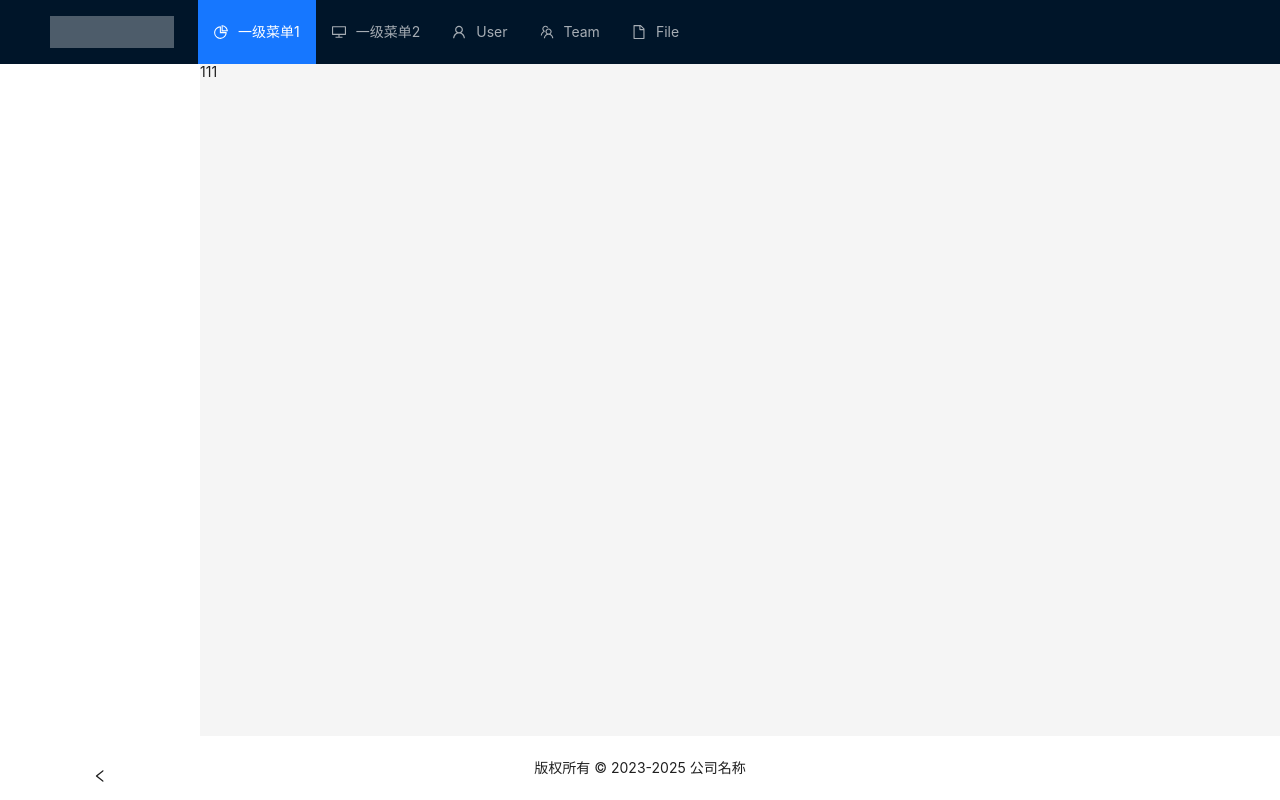
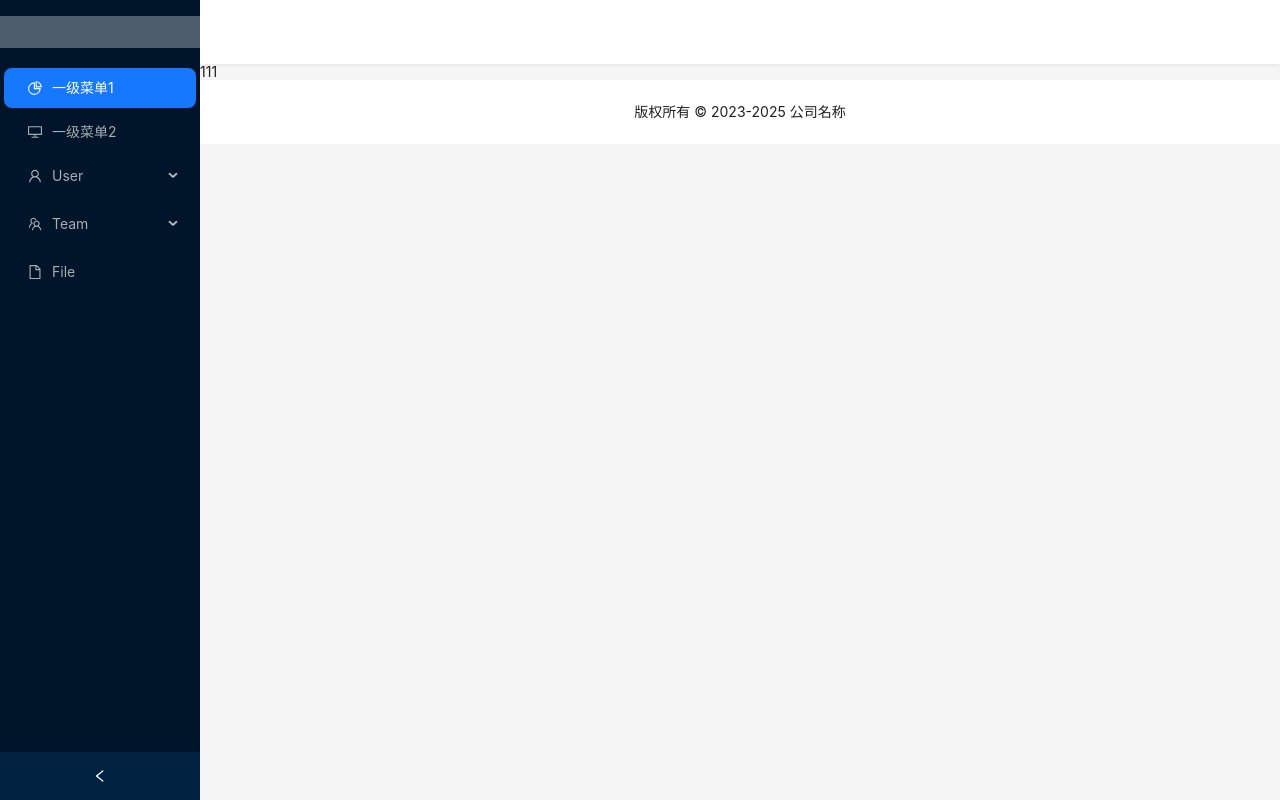
Before and after one commit to SonDemigods/nebula, a Vue app: page / in a window 1280 px wide. Built offline with nearby package versions, Linux system fonts and the light colour scheme.

Commit message:
upgrade:重构菜单布局模型，去掉顶部一级菜单。

```diff
--- a/src/layout/header.vue
+++ b/src/layout/header.vue
@@ -1,18 +1,15 @@
 <template>
-  <a-layout-header theme="dark">
-    <div class="logo" />
-    <a-menu
-      theme="dark"
-      mode="horizontal"
-      v-model:selectedKeys="selectedKeys"
-      @select="handleSelect"
-    >
-      <!-- 动态渲染菜单项 -->
-      <a-menu-item v-for="item in menuItems" :key="item.key">
-        <DynamicIcon :iconName="item.icon" />
-        <span>{{ item.label }}</span>
-      </a-menu-item>
-    </a-menu>
+  <a-layout-header class="header">
+    <a-breadcrumb :routes="routes">
+      <template #itemRender="{ route, paths }">
+        <span v-if="routes.indexOf(route) === routes.length - 1">
+          {{ route.breadcrumbName }}
+        </span>
+        <router-link v-else :to="`${basePath}/${paths.join('/')}`">
+          {{ route.breadcrumbName }}
+        </router-link>
+      </template>
+    </a-breadcrumb>
   </a-layout-header>
 </template>
 
@@ -20,44 +17,15 @@
 // 导入依赖
 import { ref, watch } from 'vue';
 
-// 导入类型
-import type { MenuItem } from '@/interface/menu.interface';
+const basePath = ref<string>('');
+const routes = ref<any>([]);
 
-// 导入公共组件
-import DynamicIcon from '@/components/DynamicIcon.vue';
-
-// 接收父组件传递的菜单数据和选中的 key
-const props = defineProps<{
-  menuItems: MenuItem[];
-  selectedKey: string;
-}>();
-
-// 定义菜单选中项
-const selectedKeys = ref<string[]>([props.selectedKey]);
-
-// 监听 selectedKey 的变化
-watch(
-  () => props.selectedKey,
-  (newVal) => {
-    selectedKeys.value = [newVal];
-  }
-);
-
-// 定义自定义事件
-const emit = defineEmits(['update:selected']);
-// 处理菜单项点击事件
-const handleSelect = ({ key = '' }: { key: string }) => {
-  // 触发自定义事件，将选中的 key 传递给父组件
-  emit('update:selected', key);
-};
 </script>
 
 <style lang="less">
-.logo {
-  height: 32px;
-  min-width: 124px;
-  background: rgba(255, 255, 255, 0.3);
-  margin: 16px 24px 16px 0;
-  float: left;
+.header {
+  background-color: #fff !important;
+  padding: 0 16px;
+  box-shadow: 0 1px 4px rgba(0, 21, 41, 0.08);
 }
 </style>
--- a/src/layout/index.vue
+++ b/src/layout/index.vue
@@ -1,83 +1,117 @@
 <template>
   <a-layout style="min-height: 100vh">
-    <Header
-      :menuItems="menuItems"
-      @update:selected="handleFirstSelect"
-      :selectedKey="firstSelectedKey"
-    />
-    <Main
-      :menuItems="childrenMenuItems"
-      :selectedKey="subSelectedKey"
-      @update:selected="handleSubSelect"
-    />
-    <Footer />
+    <a-layout-sider
+      width="200"
+      theme="dark"
+      breakpoint="lg"
+      v-model:collapsed="collapsed"
+      collapsible
+      collapsedWidth="60"
+    >
+      <div class="logo" />
+      <a-menu
+        v-model:selectedKeys="MenuSelected"
+        @select="handleMenuSelect"
+        :items="menuList"
+        theme="dark"
+        mode="inline"
+      />
+    </a-layout-sider>
+    <a-layout-content>
+      <Header />
+      <Main />
+      <Footer />
+    </a-layout-content>
   </a-layout>
 </template>
 
 <script lang="ts" setup>
 // 导入依赖
-import { ref, watch } from 'vue';
+import { ref, h } from 'vue';
 
 // 导入类型
-import type { MenuItem } from '@/interface/menu.interface';
+import type { ItemType } from 'ant-design-vue';
 
 // 导入组件
+import DynamicIcon from '@/components/DynamicIcon.vue';
 import Header from './header.vue';
 import Main from './main.vue';
 import Footer from './footer.vue';
 
 // 定义菜单数据
-const menuItems: MenuItem[] = [
-  { key: 'abc', label: '一级菜单1', icon: 'PieChartOutlined' },
-  { key: 'bcd', label: '一级菜单2', icon: 'DesktopOutlined' },
+const menuList: ItemType[] = [
+  {
+    key: 'abc',
+    label: '一级菜单1',
+    icon: h(DynamicIcon, { iconName: 'PieChartOutlined' })
+  },
+  {
+    key: 'bcd',
+    label: '一级菜单2',
+    icon: h(DynamicIcon, { iconName: 'DesktopOutlined' })
+  },
   {
     key: 'cde',
     label: 'User',
-    icon: 'UserOutlined',
+    icon: h(DynamicIcon, { iconName: 'UserOutlined' }),
     children: [
-      { key: '3', label: 'Tom', icon: 'UserOutlined' },
-      { key: '4', label: 'Bill', icon: 'UserOutlined' },
-      { key: '5', label: 'Alex', icon: 'UserOutlined' }
+      {
+        key: '3',
+        label: 'Tom',
+        icon: h(DynamicIcon, { iconName: 'UserOutlined' })
+      },
+      {
+        key: '4',
+        label: 'Bill',
+        icon: h(DynamicIcon, { iconName: 'UserOutlined' })
+      },
+      {
+        key: '5',
+        label: 'Alex',
+        icon: h(DynamicIcon, { iconName: 'UserOutlined' })
+      }
     ]
   },
   {
     key: 'def',
     label: 'Team',
-    icon: 'TeamOutlined',
+    icon: h(DynamicIcon, { iconName: 'TeamOutlined' }),
     children: [
-      { key: '6', label: 'Team 1', icon: 'TeamOutlined' },
-      { key: '8', label: 'Team 2', icon: 'TeamOutlined' }
+      {
+        key: '6',
+        label: 'Team 1',
+        icon: h(DynamicIcon, { iconName: 'TeamOutlined' })
+      },
+      {
+        key: '8',
+        label: 'Team 2',
+        icon: h(DynamicIcon, { iconName: 'TeamOutlined' })
+      }
     ]
   },
-  { key: 'efg', label: 'File', icon: 'FileOutlined' }
+  {
+    key: 'efg',
+    label: 'File',
+    icon: h(DynamicIcon, { iconName: 'FileOutlined' })
+  }
 ];
 
 // 定义一级菜单选中的 key
-const firstSelectedKey = ref<string>('abc');
+const MenuSelected = ref<string[]>(['abc']);
 
 // 处理一级菜单选中事件
-const handleFirstSelect = (key: string) => {
-  firstSelectedKey.value = key;
+const handleMenuSelect = ({ key = '' }: { key: string }) => {
+  console.log(key);
 };
 
-// 监听一级菜单选中的key更新子菜单的内容及选中项
-watch(firstSelectedKey, (newKey) => {
-  menuItems.forEach((item) => {
-    if (item.key === newKey) {
-      subSelectedKey.value = item.children?.[0].key || '';
-      childrenMenuItems.value = item.children || [];
-    }
-  });
-});
-
-// 子菜单内容
-const childrenMenuItems = ref<MenuItem[]>([]);
-
-// 子菜单选中项
-const subSelectedKey = ref<string>('');
-
-// 子菜单选中事件
-const handleSubSelect = (key: string) => {
-  subSelectedKey.value = key;
-};
+// 定义侧边栏折叠状态
+const collapsed = ref<boolean>(false);
 </script>
+<style>
+.logo {
+  height: 32px;
+  width: 100%;
+  background: rgba(255, 255, 255, 0.3);
+  margin: 16px 0;
+}
+</style>
--- a/src/layout/main.vue
+++ b/src/layout/main.vue
@@ -1,83 +1,9 @@
 <template>
-  <a-layout>
-    <a-layout-sider
-      width="200"
-      theme="light"
-      breakpoint="lg"
-      v-model:collapsed="collapsed"
-      collapsible
-      collapsedWidth="60"
-    >
-      <a-menu
-        v-model:selectedKeys="selectedKeys"
-        @select="handleSelect"
-        theme="light"
-        mode="inline"
-      >
-        <!-- 动态渲染所有菜单项 -->
-        <template v-for="item in menuItems" :key="item.key">
-          <!-- 渲染子菜单 -->
-          <a-sub-menu v-if="item.children" :key="item.key">
-            <template #title>
-              <span>
-                <DynamicIcon :iconName="item.icon" />
-                <span>{{ item.label }}</span>
-              </span>
-            </template>
-            <a-menu-item v-for="child in item.children" :key="child.key">
-              <DynamicIcon :iconName="child.icon" />
-              <span>{{ child.label }}</span>
-            </a-menu-item>
-          </a-sub-menu>
-          <!-- 渲染普通菜单项 -->
-          <a-menu-item v-else :key="item.key">
-            <DynamicIcon :iconName="item.icon" />
-            <span>{{ item.label }}</span>
-          </a-menu-item>
-        </template>
-      </a-menu>
-    </a-layout-sider>
-    <a-layout-content>
-      <router-view />
-    </a-layout-content>
-  </a-layout>
+  <router-view />
 </template>
 
 <script lang="ts" setup>
 // 导入依赖
 import { ref, watch } from 'vue';
 
-// 导入类型
-import type { MenuItem } from '@/interface/menu.interface';
-
-// 导入公共组件
-import DynamicIcon from '@/components/DynamicIcon.vue';
-
-// 接收父组件传递的菜单数据和选中的 key
-const props = defineProps<{
-  menuItems: MenuItem[];
-  selectedKey: string;
-}>();
-
-// 定义侧边栏折叠状态
-const collapsed = ref<boolean>(false);
-
-// 定义菜单选中项
-const selectedKeys = ref<string[]>([props.selectedKey]);
-
-// 监听 selectedKey 的变化
-watch(
-  () => props.selectedKey,
-  (newVal) => {
-    selectedKeys.value = [newVal];
-  }
-);
-
-// 定义自定义事件
-const emit = defineEmits(['update:selected']);
-// 处理菜单项点击事件
-const handleSelect = ({ key = '' }: { key: string }) => {
-  // 触发自定义事件，将选中的 key 传递给父组件
-  emit('update:selected', key);
-};
 </script>
```
